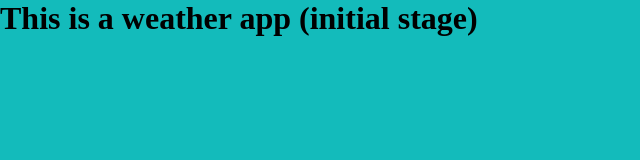
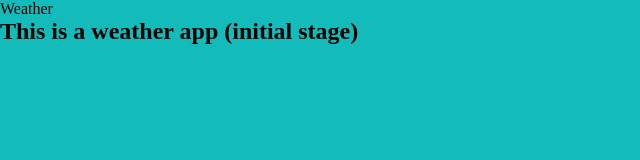
Before and after one commit to sxryadipta/weather-app, a plain HTML site: page index.html in a window 1280 px wide. Shown: the whole page, without its empty margins (0-640 px from the left). Drawn offline with Linux system fonts and the light colour scheme.

Commit message:
Update index.html

```diff
--- a/index.html
+++ b/index.html
@@ -7,10 +7,13 @@
   <link rel="stylesheet" href="./styles.css">
 </head>
 <body>
+<header>
+Weather
+</header>
   <div>
-    <h1>
+    <h2>
       This is a weather app (initial stage)
-    </h1>
+    </h2>
   </div>
 </body>
 </html>
```
